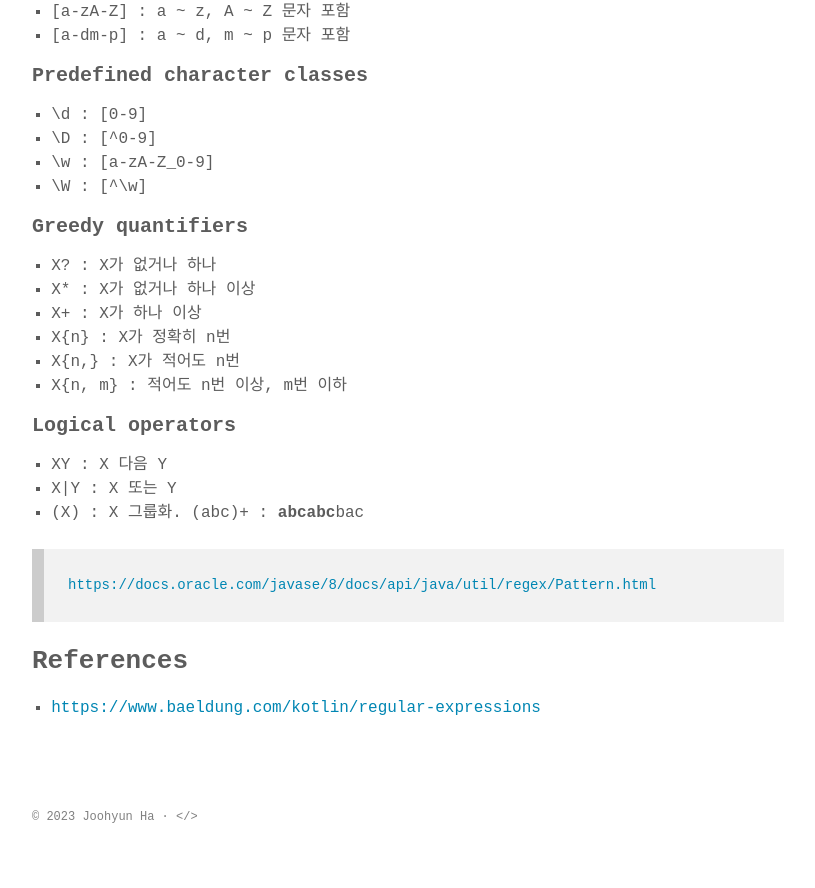
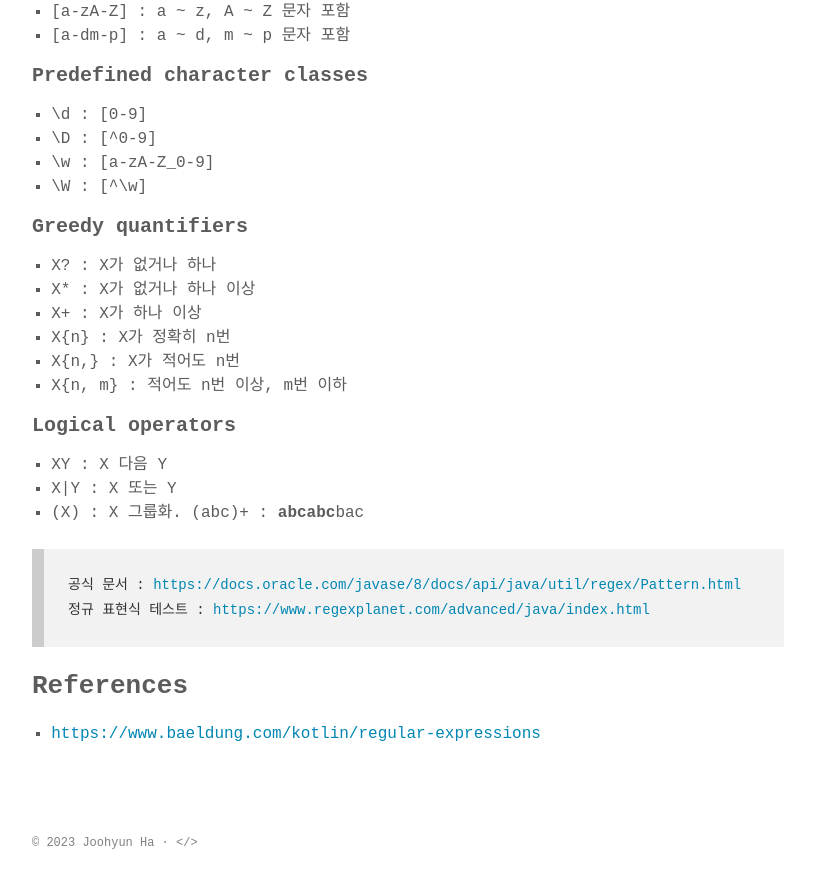
Before and after one commit to mangchhe/mangchhe.github.io, a Jekyll site: the page built from _posts/2023-12-06-kotlin-regex.md, in a window 1280 px wide and 900 px high, scrolled down 2317 px. Shown: the top 888 px of the window, without its empty margins (232-1047 px from the left). Built offline with Jekyll 4.4.1, drawn with Linux system fonts in a browser that asks for light colours; some web fonts are replaced.

Commit message:
update(kotlin regex): add regex test url

```diff
--- a/_posts/2023-12-06-kotlin-regex.md
+++ b/_posts/2023-12-06-kotlin-regex.md
@@ -137,7 +137,9 @@ fun split(input: CharSequence, limit: Int = 0): List<String>
 - X\|Y : X 또는 Y
 - (X) : X 그룹화. (abc)+ : **abcabc**bac
 
-> [https://docs.oracle.com/javase/8/docs/api/java/util/regex/Pattern.html](https://docs.oracle.com/javase/8/docs/api/java/util/regex/Pattern.html)
+> 공식 문서 : [https://docs.oracle.com/javase/8/docs/api/java/util/regex/Pattern.html](https://docs.oracle.com/javase/8/docs/api/java/util/regex/Pattern.html)
+>
+> 정규 표현식 테스트 : [https://www.regexplanet.com/advanced/java/index.html](https://www.regexplanet.com/advanced/java/index.html)
 
 ## References
 
```
